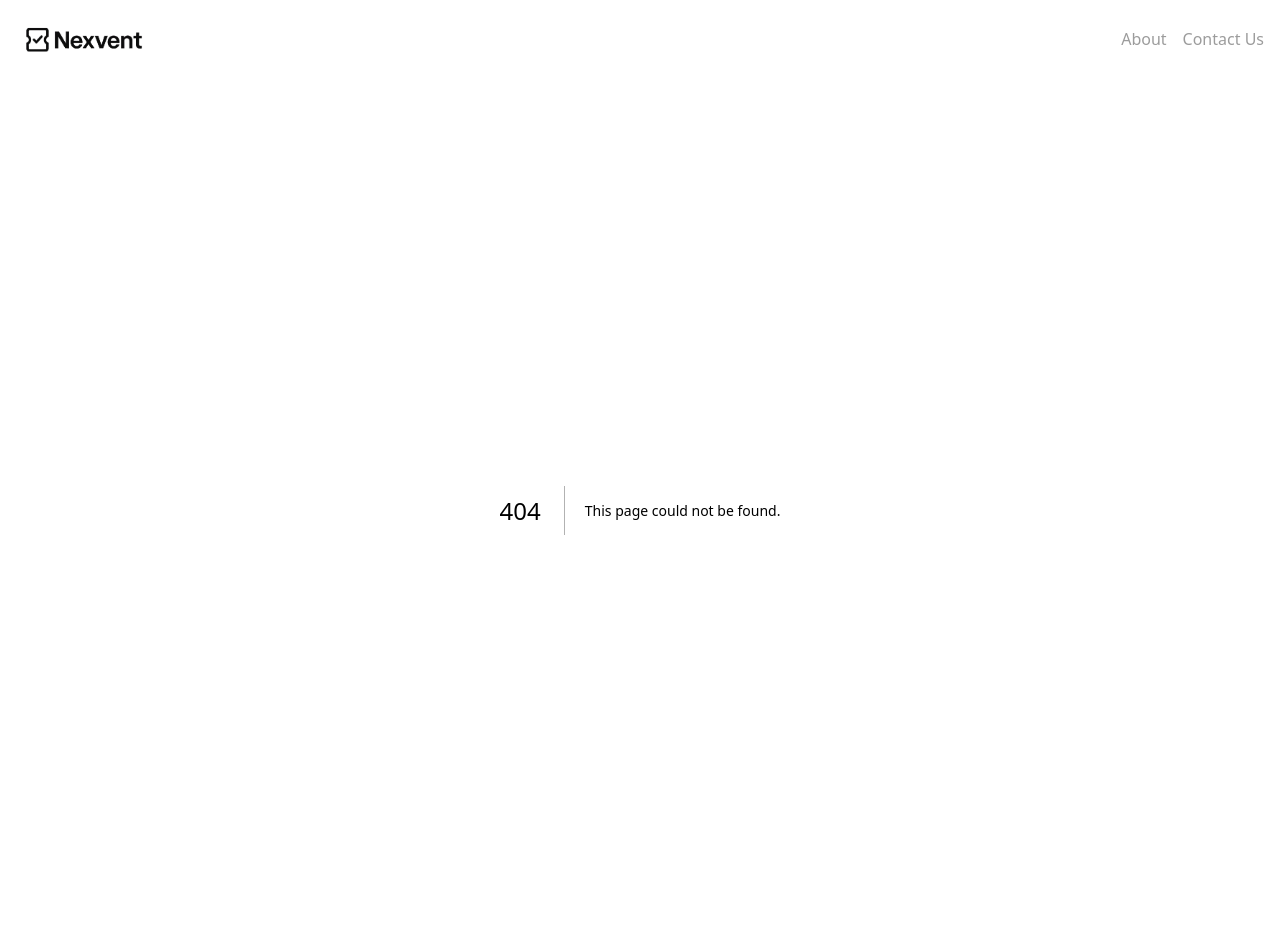
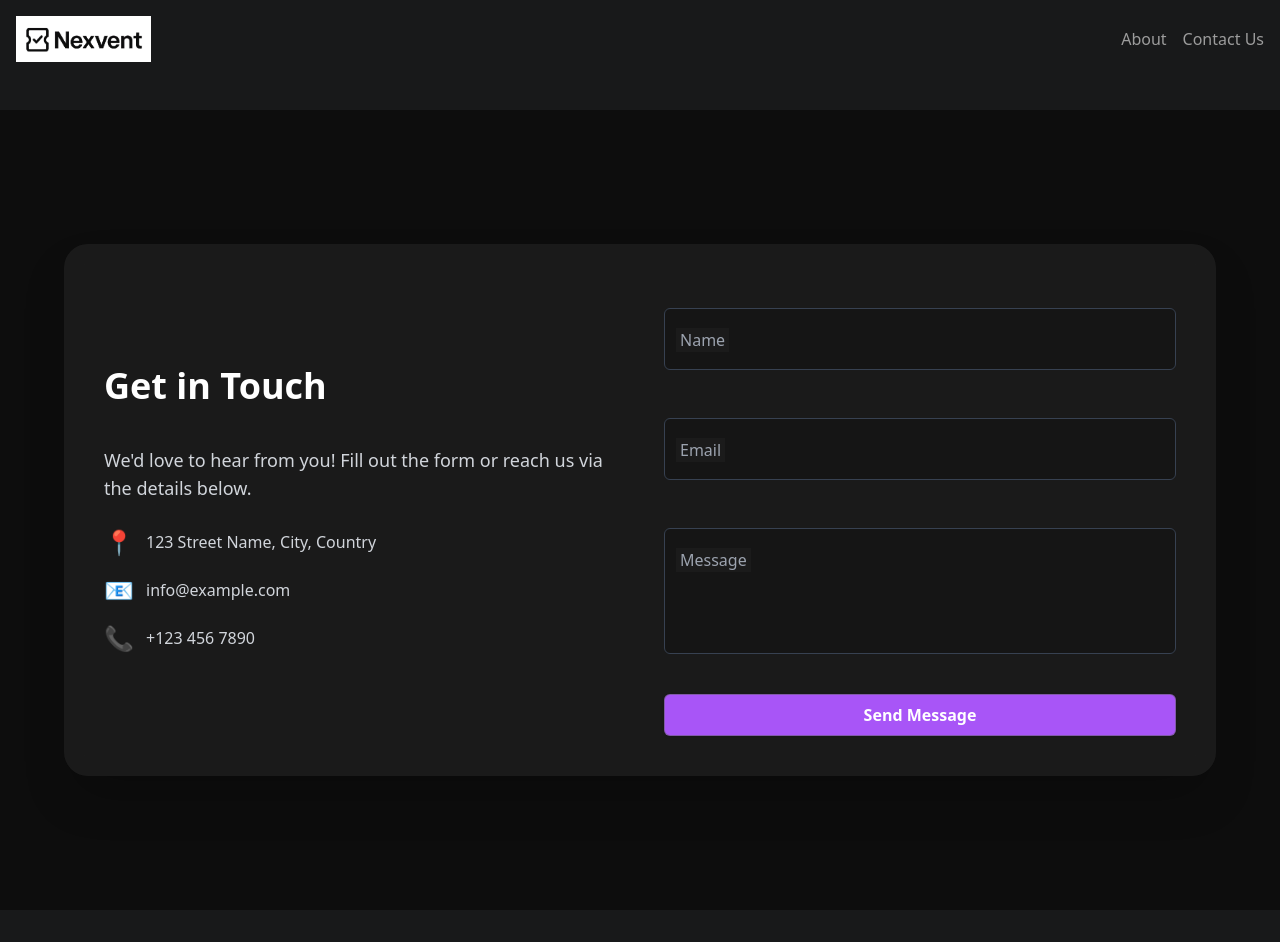
Before and after one commit to sihabarnab/Nexvent, a Next.js app: page /contact in a window 1280 px wide. Before the commit this address had no page. Built offline with nearby package versions, Linux system fonts and the light colour scheme.

Commit message:
add details page , about and contact page

```diff
--- /dev/null
+++ b/app/about/page.js
@@ -0,0 +1,40 @@
+import React from "react";
+
+const AboutPage = () => {
+  return (
+    <div className="min-h-screen flex items-center justify-center bg-[#0d0d0d] px-4 py-10">
+      <div className="max-w-4xl w-full">
+        <h1 className="text-5xl font-bold text-white mb-8 text-center">
+          About Nextvent
+        </h1>
+
+        {/* Card */}
+        <div className="bg-[rgba(30,30,30,0.85)] backdrop-blur-md rounded-3xl shadow-2xl p-8 space-y-6">
+          <h2 className="text-3xl font-semibold text-purple-500">Nextvent</h2>
+          <p className="text-gray-300 text-lg">
+            Nextvent is a modern event management platform developed to simplify
+            event creation, management, and participation. It leverages Next.js
+            for a fast and dynamic frontend experience and provides a sleek
+            interface for users to browse, register, and manage events
+            seamlessly.
+          </p>
+          <p className="text-gray-300 text-lg">Key Features of Nextvent:</p>
+          <ul className="list-disc list-inside text-gray-300 space-y-1">
+            <li>Dynamic event listing with responsive design</li>
+            <li>Interactive registration and booking system</li>
+            <li>Real-time notifications for upcoming events</li>
+            <li>Admin dashboard for easy event management</li>
+            <li>Integration with email and social media platforms</li>
+          </ul>
+          <p className="text-gray-300 text-lg">
+            The platform aims to provide both event organizers and participants
+            with a seamless and engaging experience, ensuring no important
+            update or opportunity is missed.
+          </p>
+        </div>
+      </div>
+    </div>
+  );
+};
+
+export default AboutPage;
--- /dev/null
+++ b/app/contact/page.js
@@ -0,0 +1,96 @@
+"use client"; // <- Important for useState and hooks
+import React, { useState } from "react";
+
+const FloatingInput = ({ label, type = "text" }) => {
+  const [value, setValue] = useState("");
+
+  return (
+    <div className="relative mt-6">
+      {type !== "textarea" ? (
+        <input
+          type={type}
+          value={value}
+          onChange={(e) => setValue(e.target.value)}
+          placeholder=" "
+          className="block w-full px-3 pt-4 pb-5 border border-gray-700 rounded-md bg-[rgba(20,20,20,0.8)] text-white focus:outline-none focus:ring-2 focus:ring-purple-500 transition"
+        />
+      ) : (
+        <textarea
+          rows="4"
+          value={value}
+          onChange={(e) => setValue(e.target.value)}
+          placeholder=" "
+          className="block w-full px-3 pt-5 pb-2 border border-gray-700 rounded-md bg-[rgba(20,20,20,0.8)] text-white focus:outline-none focus:ring-2 focus:ring-purple-500 transition resize-none"
+        />
+      )}
+
+      <label
+        className={`absolute left-3 px-1 bg-[rgba(30,30,30,0.85)] transition-all duration-200 ${
+          value
+            ? "-top-2 text-purple-500 text-xs"
+            : "top-5 text-gray-400 text-base"
+        }`}
+      >
+        {label}
+      </label>
+    </div>
+  );
+};
+
+const ContactPage = () => {
+  return (
+    <div className="min-h-screen bg-[#0d0d0d] flex items-center justify-center px-4 py-10">
+      <div className="w-full max-w-6xl grid lg:grid-cols-2 gap-12 bg-[rgba(30,30,30,0.85)] backdrop-blur-md rounded-3xl shadow-2xl p-10">
+        {/* Left Section */}
+        <div className="flex flex-col justify-center space-y-6 animate-fadeIn">
+          <h2 className="text-4xl font-bold text-white mb-4">Get in Touch</h2>
+          <p className="text-gray-300 text-lg">
+            We'd love to hear from you! Fill out the form or reach us via the
+            details below.
+          </p>
+
+          <div className="space-y-4">
+            <div className="flex items-center space-x-3">
+              <span className="text-purple-500 text-2xl">📍</span>
+              <p className="text-gray-300">123 Street Name, City, Country</p>
+            </div>
+            <div className="flex items-center space-x-3">
+              <span className="text-purple-500 text-2xl">📧</span>
+              <p className="text-gray-300">info@example.com</p>
+            </div>
+            <div className="flex items-center space-x-3">
+              <span className="text-purple-500 text-2xl">📞</span>
+              <p className="text-gray-300">+123 456 7890</p>
+            </div>
+          </div>
+        </div>
+
+        {/* Right Section - Form */}
+        <form className="flex flex-col gap-6">
+          <FloatingInput label="Name" />
+          <FloatingInput label="Email" type="email" />
+          <FloatingInput label="Message" type="textarea" />
+
+          <button
+            type="submit"
+            className="bg-purple-500 text-white font-semibold py-2 rounded-md shadow hover:bg-purple-600 transition mt-4"
+          >
+            Send Message
+          </button>
+        </form>
+      </div>
+
+      <style>
+        {`
+          @keyframes fadeIn {
+            0% { opacity: 0; transform: translateY(20px); }
+            100% { opacity: 1; transform: translateY(0); }
+          }
+          .animate-fadeIn { animation: fadeIn 0.8s ease-out forwards; }
+        `}
+      </style>
+    </div>
+  );
+};
+
+export default ContactPage;
--- /dev/null
+++ b/app/details/[id]/page.js
@@ -0,0 +1,19 @@
+import HeroSection from "@/components/details/HeroSection";
+import EventDetails from "@/components/details/EventDetails";
+import EventVenue from "@/components/details/EventVenue";
+
+const page = () => {
+  return (
+    <>
+      <HeroSection />
+      <section class="container">
+        <div class="grid grid-cols-5 gap-12 my-12">
+          <EventDetails />
+          <EventVenue />
+        </div>
+      </section>
+    </>
+  );
+};
+
+export default page;
--- a/components/ActionButton.jsx
+++ b/components/ActionButton.jsx
@@ -9,7 +9,7 @@ const ActionButton = ({ fromDetails }) => {
       </button>
 
       <Link
-        href="#"
+        href="/payment"
         className="text-center w-full bg-[#464849] py-2 px-2 rounded-md border border-[#5f5f5f]/50 shadow-sm cursor-pointer hover:bg-[#3C3D3D] transition-colors active:translate-y-1"
       >
         Going
--- a/components/NavBar.jsx
+++ b/components/NavBar.jsx
@@ -6,19 +6,18 @@ const NavBar = () => {
     <nav>
       <div className="container flex justify-between items-center py-4">
         <div className="nav-brand">
-          <Link href="">
-            <Image
-              src="/logo.png"
-              alt="Nextvent"
-              width={135}
-              height={135}
-            />
+          <Link href="/">
+            <Image src="/logo.png" alt="Nextvent" width={135} height={135} />
           </Link>
         </div>
 
         <ul className="flex gap-4 text-[#9C9C9C]">
-          <li>About</li>
-          <li>Contact Us</li>
+          <li>
+            <Link href="/about">About</Link>
+          </li>
+          <li>
+            <Link href="/contact">Contact Us</Link>
+          </li>
         </ul>
       </div>
     </nav>
--- /dev/null
+++ b/components/details/EventDetails.jsx
@@ -0,0 +1,31 @@
+const EventDetails = () => {
+  return (
+    <div className="col-span-3">
+      <div className="w-full h-full bg-[#242526] p-6 rounded-lg">
+        <h2 className="font-bold text-2xl">Details</h2>
+        <div className="my-2 text-[#AEAEAE] space-y-4 prose lg:prose-lg max-w-none">
+          <p className="">
+            If you're passionate about data, coding, and everything
+            tech-related, this is an event you won't want to miss. Whether
+            you're a seasoned developer or just getting started, join us to
+            discuss the latest trends in data analysis, programming, and
+            software development. This is a fantastic opportunity to chat with
+            fellow tech enthusiasts, exchange ideas, and maybe even spark some
+            brilliant collaborations. Hosted in the 2nd Floor Training Room at
+            The Power Plant Business Incubator.
+          </p>
+
+          <ul className="">
+            <li>🎉 Free Tshirt</li>
+            <li>🕹️ Networking</li>
+            <li>🎯 Networking</li>
+            <li>📌 Free Foods</li>
+            <li>🚀 Free Wifi</li>
+          </ul>
+        </div>
+      </div>
+    </div>
+  );
+};
+
+export default EventDetails;
--- /dev/null
+++ b/components/details/EventVenue.jsx
@@ -0,0 +1,24 @@
+const EventVenue = () => {
+  return (
+    <div className="overflow-hidden rounded-lg col-span-2 bg-[#242526]">
+      <div className="w-full">
+        <iframe
+          src="https://www.google.com/maps/embed?pb=!1m14!1m12!1m3!1d9563.048507081372!2d89.4311410274292!3d25.90038347256725!2m3!1f0!2f0!3f0!3m2!1i1024!2i768!4f13.1!5e0!3m2!1sen!2sbd!4v1711180232846!5m2!1sen!2sbd"
+          width="600"
+          height="450"
+          style={{ border: "0" }}
+          allowFullscreen=""
+          loading="lazy"
+          referrerPolicy="no-referrer-when-downgrade"
+        ></iframe>
+      </div>
+      <div className="p-4">
+        <p className="text-[#9C9C9C] text-base mt-1">
+          Rangpur, Dhaka, Bangladesh, Rangpur, Bangladesh
+        </p>
+      </div>
+    </div>
+  );
+};
+
+export default EventVenue;
--- /dev/null
+++ b/components/details/HeroSection.jsx
@@ -0,0 +1,35 @@
+import Image from "next/image";
+import ActionButton from "../ActionButton";
+const HeroSection = () => {
+  return (
+    <section className="container">
+      <div className="bg-gradient-to-b from-slate-200/20 to-slate-800/30">
+        <Image
+          src="/next-event.avif"
+          alt="Event 1"
+          className="h-[450px] mx-auto"
+          width={900}
+          height={900}
+        />
+      </div>
+
+      <div className="flex items-end">
+        <div className="flex-auto py-4">
+          <h1 className="font-bold text-2xl">Google I/O Extended</h1>
+          <p className="text-[#9C9C9C] text-base mt-1">
+            Rangpur, Dhaka, Bangladesh, Rangpur, Bangladesh
+          </p>
+          <div className="text-[#737373] text-sm mt-1">
+            <span>1k Interested</span>
+            <span>|</span>
+            <span>40K Going</span>
+          </div>
+        </div>
+
+        <ActionButton fromDetails={true} />
+      </div>
+    </section>
+  );
+};
+
+export default HeroSection;
```
